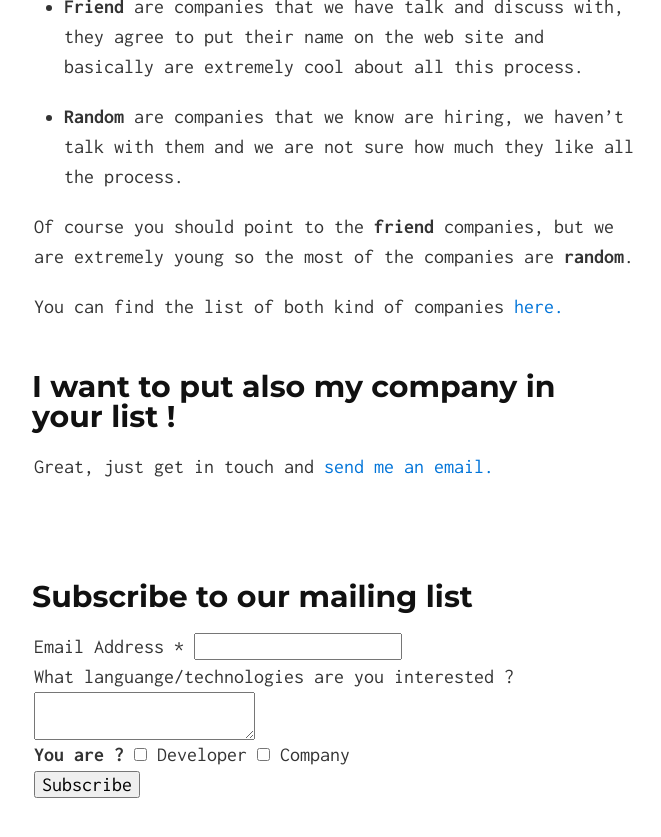
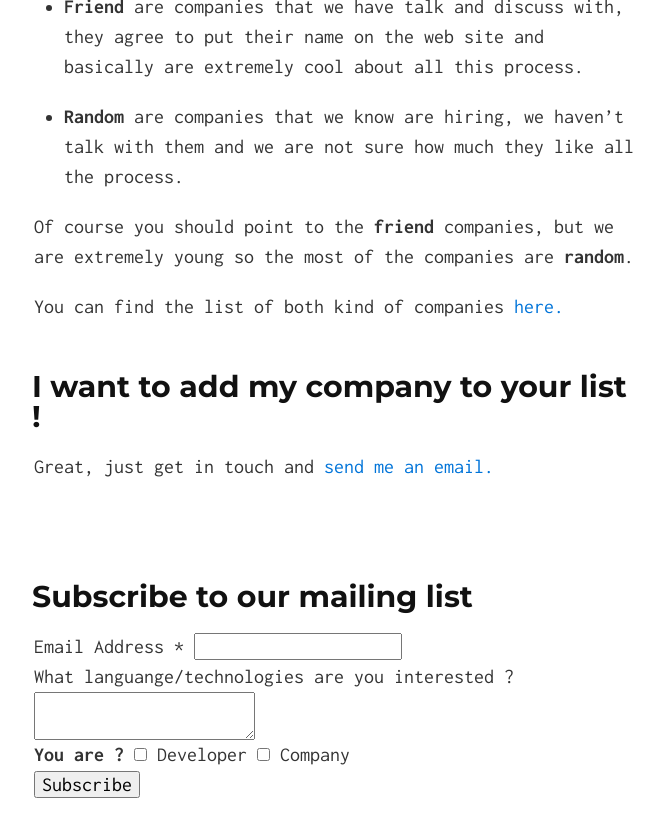
Before and after one commit to siscia/easy-hire, a Jekyll site: the page built from index.md, in a window 1280 px wide and 900 px high, scrolled down 1228 px. Shown: the top 837 px of the window, without its empty margins (306-967 px from the left). Built offline with Jekyll 4.4.1, drawn with Linux system fonts in a browser that asks for light colours; comment, search, counter and statistics services are not loaded.

```diff
--- a/_includes/head.html
+++ b/_includes/head.html
@@ -0,0 +1,4 @@
+<script type="text/javascript">
+  window.heap=window.heap||[],heap.load=function(t,e){window.heap.appid=t,window.heap.config=e;var a=document.createElement("script");a.type="text/javascript",a.async=!0,a.src=("https:"===document.location.protocol?"https:":"http:")+"//cdn.heapanalytics.com/js/heap.js";var n=document.getElementsByTagName("script")[0];n.parentNode.insertBefore(a,n);for(var o=function(t){return function(){heap.push([t].concat(Array.prototype.slice.call(arguments,0)))}},p=["clearEventProperties","identify","setEventProperties","track","unsetEventProperty"],c=0;c<p.length;c++)heap[p[c]]=o(p[c])};
+    heap.load("3990876744");
+  </script>
--- a/index.md
+++ b/index.md
@@ -39,7 +39,7 @@ Of course you should point to the **friend** companies, but we are extremely you
 
 You can find the list of both kind of companies [here.][company-list]
 
-## I want to put also my company in your list !
+## I want to add my company to your list !
 
 Great, just get in touch and [send me an email.][my-email]
 
```
